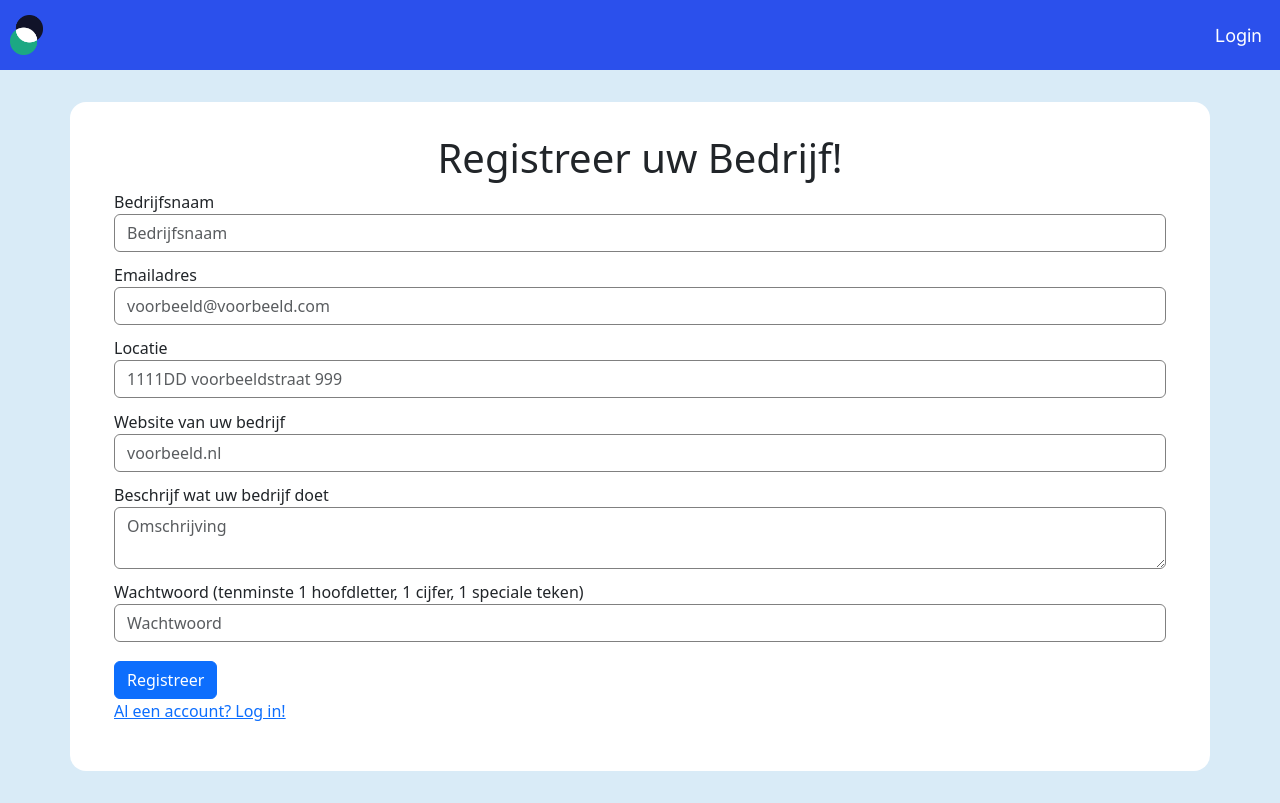
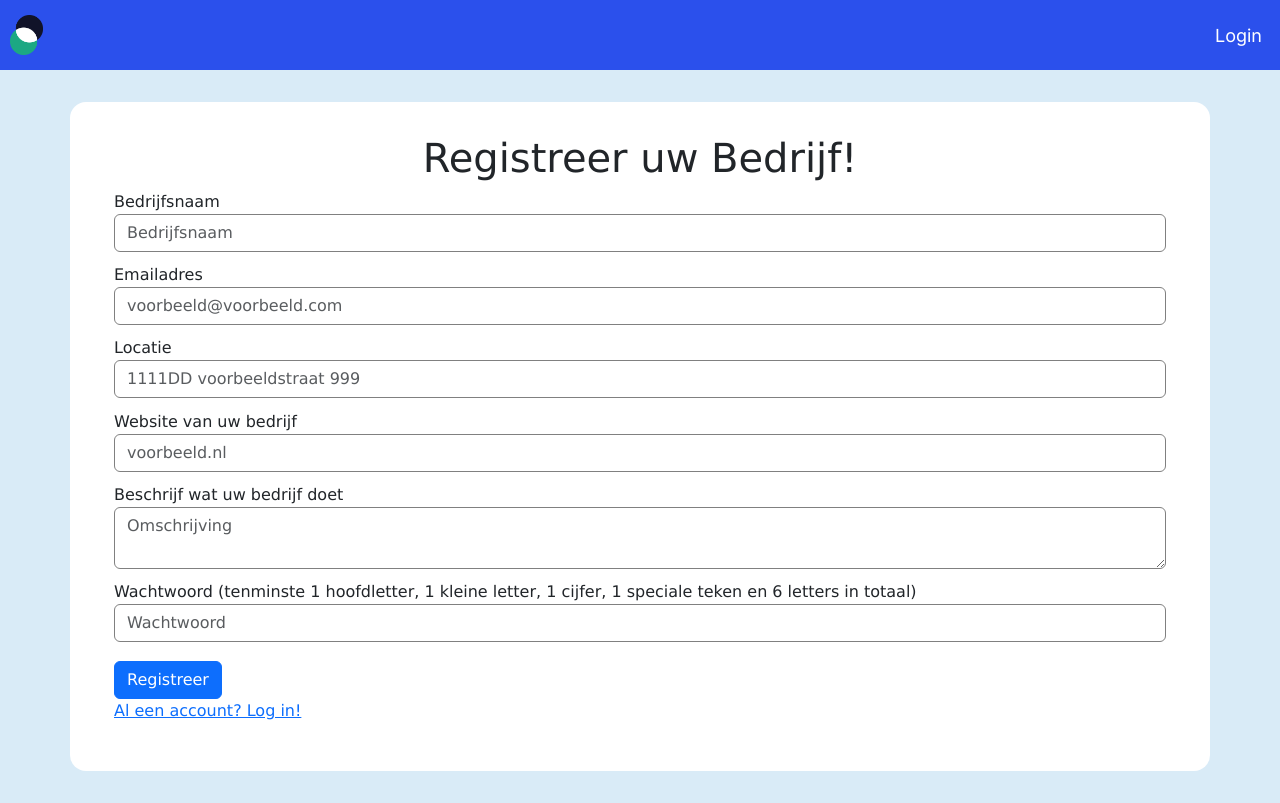
Before and after one commit to H2SE5C/accessibility-frontend, a React (Create React App) app: page /registreer-bedrijf in a window 1280 px wide. Built offline with nearby package versions, Linux system fonts and the light colour scheme.

Commit message:
betere errors, maar error wordt niet gefocused bij bedrijf registratie

```diff
--- a/src/Components/Loading.js
+++ b/src/Components/Loading.js
@@ -1,10 +1,8 @@
-import React from 'react';
-
 function Loading({ isLoading, children }) {
   return (
     <div>
       {isLoading ? (
-        <p>Laden...</p>
+        <p aria-live='assertive'>Laden... Wees geduldig.</p>
       ) : (
         <>
           {children}
--- a/src/Components/Pages/Login.js
+++ b/src/Components/Pages/Login.js
@@ -34,8 +34,18 @@ function Login() {
             navigate(from, {replace: true});
         }
         catch (err) {
+            //error catches kan misschien apart zodat het niet meerdere keren wordt herhaalt op andere pagina's
+            console.log(JSON.parse(err?.request?.response).message);
+           if(err?.message === "Network Error") {
+            setBericht("Kan database niet bereiken... Probeer later nog een keer.");
+           }
+           else if (err?.request?.response) {
+            setBericht(JSON.parse(err?.request?.response)?.message);
+           }
+           else {
+            setBericht(JSON.stringify(err?.message));
+           }
            setError(true);
-           setBericht(JSON.stringify(err?.message));
         }
         finally {
             setLoading(false);
@@ -47,7 +57,7 @@ function Login() {
             <Loading isLoading={isLoading}>
             <div className="header text-center">
                 <h1>Login</h1>
-                {error && <p>{bericht}</p>}
+                {error && <p className='text-danger'>{bericht}</p>}
             </div>
             <form onSubmit={handleSubmit}>
                 <div className="form-group">
--- a/src/Components/Pages/RegistreerBedrijf.js
+++ b/src/Components/Pages/RegistreerBedrijf.js
@@ -1,13 +1,13 @@
-import 'bootstrap/dist/css/bootstrap.css';
-import '../../css/styles.css';
-import { useState } from 'react';
-import axios from '../../api/axios';
-import { Link } from 'react-router-dom';
-import Loading from '../Loading';
-import { NavLink } from 'react-router-dom';
+import "bootstrap/dist/css/bootstrap.css";
+import "../../css/styles.css";
+import { useEffect, useRef, useState } from "react";
+import axios from "../../api/axios";
+import { Link } from "react-router-dom";
+import Loading from "../Loading";
+import { NavLink } from "react-router-dom";
 
 function RegistreerBedrijf() {
-    const REGISTREER_URL = '/api/authenticatie/registreer-bedrijf';
+  const REGISTREER_URL = "/api/authenticatie/registreer-bedrijf";
   const [bedrijfsnaam, setBedrijfsnaam] = useState("");
   const [email, setEmail] = useState("");
   const [locatie, setLocatie] = useState("");
@@ -18,7 +18,13 @@ function RegistreerBedrijf() {
   const [bericht, setBericht] = useState("");
   const [error, setError] = useState(false);
   const [success, setSuccess] = useState(false);
-    console.log(isLoading);
+  const errRef = useRef(null);
+
+  useEffect(() => {
+    setError(false);
+    setBericht('');
+  },[bedrijfsnaam, locatie, email, website, wachtwoord, omschrijving])
+
   async function handleSubmit(e) {
     e.preventDefault();
     setLoading(true);
@@ -29,67 +35,155 @@ function RegistreerBedrijf() {
         locatie: locatie,
         linkNaarBedrijf: website,
         wachtwoord: wachtwoord,
-                omschrijving: omschrijving
+        omschrijving: omschrijving,
       });
       setSuccess(true);
       setBericht(
-                "Account is aangemaakt! Een medewerker zal het informatie eerst bekijken en na een tijdje zal uw account geactiveerd worden."
-            + " Er zal een bevestiging verstuurd worden naar: " + email + " wanneer u kunt inloggen!");
+        "Account is aangemaakt! Een medewerker zal het informatie eerst bekijken en na een tijdje zal uw account geactiveerd worden." +
+          " Er zal een bevestiging verstuurd worden naar: " +
+          email +
+          " wanneer u kunt inloggen!"
+      );
       console.log(response);
+    } catch (err) {
+      // console.log(err?.request?.response);
+      if (err?.message === "Network Error") {
+        setBericht("Kan database niet bereiken... Probeer later nog een keer.");
+      } else if (err?.request?.response) {
+        setBericht(JSON.parse(err?.request?.response)?.message);
+      } else {
+        setBericht(JSON.stringify(err?.message));
       }
-        catch (err){
-            // console.log(err?.request?.response);
       setError(true);
-            setBericht(err?.message);
-            console.log(err);
+      console.log(errRef);
+      if (errRef.current) {
+        console.log("chekc");
+        errRef.current.focus();
       }
-        finally {
+    } finally {
       setLoading(false);
     }
-  /*      console.log(email, locatie, wachtwoord);*/
   }
   return (
     <div className="container">
       <Loading isLoading={isLoading}>
-                {success ?
+        {success ? (
           <>
-        <h1>{bericht}</h1>
+            <h1 aria-live="assertive">{bericht}</h1>
             <NavLink to="/login">Naar login</NavLink>
-        </> : <>
+          </>
+        ) : (
+          <>
             <div className="header text-center">
               <h1>Registreer uw Bedrijf!</h1>
-                { error && <p className='text-danger'>{bericht}</p>}
+              <p className={error ? "text-danger" : "buitenscherm"} ref={errRef} tabIndex={0}>{bericht}</p>
+              {console.log(errRef)}
             </div>
-            <form onSubmit={ handleSubmit }>
+            <form onSubmit={handleSubmit}>
               <div className="form-group">
                 <label htmlFor="bedrijfsnaam">Bedrijfsnaam</label>
-                    <input type="text" required className="form-control" id="bedrijfsnaam" placeholder="Bedrijfsnaam" value={bedrijfsnaam} onChange={(e) => { setBedrijfsnaam(e.target.value) }} />
+                <input
+                  type="text"
+                  required
+                  aria-required
+                  className="form-control"
+                  id="bedrijfsnaam"
+                  placeholder="Bedrijfsnaam"
+                  value={bedrijfsnaam}
+                  onChange={(e) => {
+                    setBedrijfsnaam(e.target.value);
+                  }}
+                />
               </div>
               <div className="form-group">
                 <label htmlFor="email">Emailadres</label>
-                    <input type="text" required className="form-control" id="email" placeholder="voorbeeld@voorbeeld.com" value={email} onChange={(e) => { setEmail(e.target.value) }} />
+                <input
+                  type="text"
+                  required
+                  aria-required
+                  className="form-control"
+                  id="email"
+                  placeholder="voorbeeld@voorbeeld.com"
+                  value={email}
+                  onChange={(e) => {
+                    setEmail(e.target.value);
+                  }}
+                />
               </div>
               <div className="form-group">
                 <label htmlFor="locatie">Locatie</label>
-                    <input type="text" required className="form-control" id="locatie" placeholder="1111DD voorbeeldstraat 999" value={locatie} onChange={(e) => { setLocatie(e.target.value) }}  />
+                <input
+                  type="text"
+                  required
+                  aria-required
+                  className="form-control"
+                  id="locatie"
+                  placeholder="1111DD voorbeeldstraat 999"
+                  value={locatie}
+                  onChange={(e) => {
+                    setLocatie(e.target.value);
+                  }}
+                />
               </div>
               <div className="form-group">
                 <label htmlFor="website">Website van uw bedrijf</label>
-                    <input type="text" required className="form-control" id="website" placeholder="voorbeeld.nl" value={website} onChange={(e) => { setWebsite(e.target.value) }} />
+                <input
+                  type="text"
+                  required
+                  aria-required
+                  className="form-control"
+                  id="website"
+                  placeholder="voorbeeld.nl"
+                  value={website}
+                  onChange={(e) => {
+                    setWebsite(e.target.value);
+                  }}
+                />
               </div>
               <div className="form-group">
-                    <label htmlFor="omschrijving">Beschrijf wat uw bedrijf doet</label>
-                    <textarea required className="form-control" id="omschrijving" placeholder="Omschrijving" value={omschrijving} onChange={(e) => { setOmschrijving(e.target.value) }} />
+                <label htmlFor="omschrijving">
+                  Beschrijf wat uw bedrijf doet
+                </label>
+                <textarea
+                  required
+                  aria-required
+                  className="form-control"
+                  id="omschrijving"
+                  placeholder="Omschrijving"
+                  value={omschrijving}
+                  onChange={(e) => {
+                    setOmschrijving(e.target.value);
+                  }}
+                />
               </div>
               <div className="form-group">
-                    <label htmlFor="wachtwoord">Wachtwoord (tenminste 1 hoofdletter, 1 cijfer, 1 speciale teken)</label>
-                    <input type="password" required className="form-control" id="wachtwoord" placeholder="Wachtwoord" value={wachtwoord} onChange={(e) => { setWachtwoord(e.target.value) }} />
+                <label htmlFor="wachtwoord">
+                  Wachtwoord (tenminste 1 hoofdletter, 1 kleine letter, 1
+                  cijfer, 1 speciale teken en 6 letters in totaal)
+                </label>
+                <input
+                  type="password"
+                  required
+                  aria-required
+                  className="form-control"
+                  id="wachtwoord"
+                  placeholder="Wachtwoord"
+                  value={wachtwoord}
+                  onChange={(e) => {
+                    setWachtwoord(e.target.value);
+                  }}
+                />
               </div>
 
-                <button type="submit" className="btn btn-primary mt-2">Registreer</button>
-                <p className="registreer-tekst"><Link to="/login">Al een account? Log in!</Link></p>
+              <button type="submit" className="btn btn-primary mt-2">
+                Registreer
+              </button>
+              <p className="registreer-tekst">
+                <Link to="/login">Al een account? Log in!</Link>
+              </p>
             </form>
-            </>}
+          </>
+        )}
       </Loading>
     </div>
   );
--- a/src/Components/Pages/RegistreerErvaringsdeskundige.js
+++ b/src/Components/Pages/RegistreerErvaringsdeskundige.js
@@ -1,6 +1,6 @@
 import "bootstrap/dist/css/bootstrap.css";
 import "../../css/styles.css";
-import { useState, useEffect } from "react";
+import { useState, useEffect, useRef } from "react";
 import axios from "../../api/axios";
 import { Link, NavLink } from "react-router-dom";
 import VoogdFormulier from "./VoogdFormulier";
@@ -26,10 +26,16 @@ function RegistreerErvaringsdeskundige() {
   const [success, setSuccess] = useState(false);
   const [error, setError] = useState(false);
   const [isLoading, setLoading] = useState(true);
+  const [geselecteerdeTypes, setGeselecteerdeTypes] = useState([]);
+  const [geselecteerdeAandoeningen, setGeselecteerdeAandoeningen] = useState([]);
+  const [geselecteerdeHulpmiddelen, setGeselecteerdeHulmiddelen] = useState([]);
+  const errRef = useRef();
 
   useEffect(() => {
-    console.log(commerciele);
-  },[commerciele])
+    setError(false);
+    setBericht('');
+  },[voornaam, achternaam, email, postcode, wachtwoord, telefoonnummer, voorkeurBenadering, typeOnderzoeken, aandoeningen, hulpmiddelen, voogd, commerciele, minderjarig])
+
   const fetchOnderzoeken = async () => {
     try {
         const responsTypeOnderzoeken = await axios(
@@ -46,8 +52,19 @@ function RegistreerErvaringsdeskundige() {
           setHulmiddelen(responsHulpmiddelen.data);
     }
    catch(err) {
-    setError(true);
-    setBericht("Probleem met database-> "+err);
+    if(err?.message === "Network Error") {
+      setBericht("Kan database niet bereiken... Probeer later nog een keer.");
+     }
+     else if (err?.request?.response) {
+      setBericht(JSON.parse(err?.request?.response)?.message);
+     }
+     else {
+      setBericht(JSON.stringify(err?.message));
+     }
+     setError(true);
+     if(errRef.current) {
+      errRef.current.focus();
+     }
    }
    finally {
     setLoading(false);
@@ -57,10 +74,6 @@ function RegistreerErvaringsdeskundige() {
   useEffect(() => {
     fetchOnderzoeken();
   }, []);
-
-  const [geselecteerdeTypes, setGeselecteerdeTypes] = useState([]);
-  const [geselecteerdeAandoeningen, setGeselecteerdeAandoeningen] = useState([]);
-  const [geselecteerdeHulpmiddelen, setGeselecteerdeHulmiddelen] = useState([]);
 
   const selecteerOnderzoekType = (event) => {
     const selected = Array.from(event.target.selectedOptions, (option) => {
@@ -79,6 +92,7 @@ function RegistreerErvaringsdeskundige() {
       );
       return { id: hulpmiddel.id, naam: hulpmiddel.naam };
     });
+
     setGeselecteerdeHulmiddelen(selected);
   };
 
@@ -126,9 +140,19 @@ function RegistreerErvaringsdeskundige() {
       setSuccess(true);
     }
     catch (err) {
-        setError(true);
-        setBericht(err.message);
-        console.log("error (kan wachtwoord probleem zijn): " + JSON.stringify(err));
+      if(err?.message === "Network Error") {
+       setBericht("Kan database niet bereiken...");
+      }
+      else if (err?.request?.response) {
+       setBericht(JSON.parse(err?.request?.response)?.message);
+      }
+      else {
+       setBericht(JSON.stringify("wachtwoord probleem? "+err?.message));
+      }
+      setError(true);
+      if(errRef.current) {
+        errRef.current.focus();
+       }
     }
     finally {
         setLoading(false);
@@ -139,14 +163,14 @@ function RegistreerErvaringsdeskundige() {
          <Loading isLoading={isLoading}>
         {success ?
         <>
-        <h1>{bericht}</h1>
+        <h1 aria-live="assertive">{bericht}</h1>
         <NavLink to="/login">Naar login</NavLink>
         </>
        :
         <>
         <div className="header text-center">
         <h1>Registreer als ervaringsdeskundige</h1>
-        {error ? <p className="text-danger">{bericht}</p> : null}
+        {<p className={error ? "text-danger" : "buitenscherm"} ref={errRef} tabIndex={0}>{bericht}</p>}
       </div>
 
       <form onSubmit={handleSubmit} className="row">
@@ -154,6 +178,7 @@ function RegistreerErvaringsdeskundige() {
           <label htmlFor="voornaam">Voornaam</label>
           <input
           required
+          aria-required
             type="text"
             className="form-control"
             id="voornaam"
@@ -168,6 +193,7 @@ function RegistreerErvaringsdeskundige() {
           <label htmlFor="achternaam">Achternaam</label>
           <input
           required
+          aria-required
             type="text"
             className="form-control"
             id="achternaam"
@@ -182,6 +208,7 @@ function RegistreerErvaringsdeskundige() {
           <label htmlFor="email">Emailadres</label>
           <input
           required
+          aria-required
             type="email"
             className="form-control"
             id="email"
@@ -196,6 +223,7 @@ function RegistreerErvaringsdeskundige() {
           <label htmlFor="postcode">Postcode</label>
           <input
           required
+          aria-required
             type="text"
             className="form-control"
             id="postcode"
@@ -210,6 +238,7 @@ function RegistreerErvaringsdeskundige() {
           <label htmlFor="telefoonnummer">Telefoonnummer</label>
           <input
           required
+          aria-required
             type="text"
             className="form-control"
             id="telefoonnummer"
@@ -222,9 +251,10 @@ function RegistreerErvaringsdeskundige() {
         </div>
 
         <div className="form-group">
-          <label htmlFor="wachtwoord">Wachtwoord (tenminste 1 hoofdletter, 1 cijfer, 1 speciale teken)</label>
+          <label htmlFor="wachtwoord">Wachtwoord (tenminste 1 hoofdletter, 1 kleine letter, 1 cijfer, 1 speciale teken en 6 letters in totaal)</label>
           <input
           required
+          aria-required
             type="password"
             className="form-control"
             id="wachtwoord"
@@ -250,23 +280,24 @@ function RegistreerErvaringsdeskundige() {
         </div>
         <div className="form-group col-md-12">
           <label htmlFor="hulpmiddel">
-            Kies de hulmiddel(en) dat u gebruikt (niet verplicht)
+            Kies het hulpmiddel(en) dat u gebruikt (niet verplicht)
           </label>
           <select
             id="hulpmiddel"
             className="form-control"
             multiple
+            aria-multiselectable={true}
             value={geselecteerdeHulpmiddelen.map((option) => option.naam)}
             onChange={selecteerHulpmiddel}>
             {hulpmiddelen.map((hulpmiddel) => (
               <option key={hulpmiddel.id} value={hulpmiddel.naam}>{hulpmiddel.naam}</option>
             ))}
           </select>
+          <div className="selectie-container" tabIndex={0}>
+            <p className="selectie">Uw geselecteerde hulpmiddelen:</p>
+            <span className="gekozen">{geselecteerdeHulpmiddelen.length !== 0 ? geselecteerdeHulpmiddelen.map((option) => ` ${option.naam}`).join(",") : " nog niets geselecteerd."}</span>
+        </div>
 
-        <div className="selectie-container">
-            <p className="selectie">Uw geselecteerde hulpmiddelen:</p>
-            <span className="gekozen">{geselecteerdeHulpmiddelen.map((option) => ` ${option.naam}`).join(",")}</span>
-        </div>
 
         </div>
         <div className="form-group col-md-6">
@@ -274,10 +305,13 @@ function RegistreerErvaringsdeskundige() {
             Kies uw voorkeur voor de type onderzoeken
           </label>
           <select
+          required
+          aria-required
             id="typeOnderzoek"
             className="form-control"
             multiple
             // size={3}
+            aria-multiselectable={true}
             value={geselecteerdeTypes.map((option) => option.naam)}
             onChange={selecteerOnderzoekType}>
             {typeOnderzoeken.map((typeOnderzoek) => (
@@ -285,9 +319,10 @@ function RegistreerErvaringsdeskundige() {
             ))}
           </select>
 
-        <div className="selectie-container">
+        <div className="selectie-container" tabIndex={0}>
             <p className="selectie">Uw geselecteerde onderzoekstypes:</p>
-            <span className="gekozen">{geselecteerdeTypes.map((option) => ` ${option.naam}`).join(",")}</span>
+            {console.log(geselecteerdeTypes)}
+            <span className="gekozen" >{geselecteerdeTypes.length !== 0 ? geselecteerdeTypes.map((option) => ` ${option.naam}`).join(",") : " nog niets geselecteerd."}</span>
         </div>
 
         </div>
@@ -295,9 +330,11 @@ function RegistreerErvaringsdeskundige() {
           <label htmlFor="Aandoeningen">Kies de toepassende aandoening(en)</label>
           <select
           required
+          aria-required
             id="Aandoeningen"
             className="form-control"
             multiple
+            aria-multiselectable={true}
             value={geselecteerdeAandoeningen.map((option) => option.naam)}
             onChange={selecteerAandoening}
           >
@@ -307,9 +344,9 @@ function RegistreerErvaringsdeskundige() {
               </option>
             ))}
           </select>
-          <div className="selectie-container">
+          <div className="selectie-container" tabIndex={0}>
             <p className="selectie">Uw geselecteerde aandoeningen:</p>
-            <span className="gekozen">{geselecteerdeAandoeningen.map((option) => ` ${option.naam}`).join(",")}</span>
+            <span className="gekozen">{geselecteerdeAandoeningen.length !== 0 ? geselecteerdeAandoeningen.map((option) => ` ${option.naam}`).join(",") : " nog niets geselecteerd."}</span>
           </div>
         </div>
 
--- a/src/Components/PersistLogin.js
+++ b/src/Components/PersistLogin.js
@@ -2,7 +2,7 @@ import {Outlet} from "react-router-dom";
 import { useState, useEffect} from 'react';
 import useAuth from '../hooks/useAuth';
 import useRefreshToken from "../hooks/useRefreshToken";
-
+import Loading from "./Loading";
 const PersistLogin = () => {
     const [isLoading, setIsLoading] = useState(true);
     const {userAuth} = useAuth();
@@ -25,9 +25,9 @@ const PersistLogin = () => {
     },[refresh, userAuth?.token])
 
     return (
-        <>
-        {isLoading ? <p>Laden...</p> : <Outlet />}
-        </>
+        <Loading isLoading={isLoading}>
+            <Outlet />
+        </Loading>
     )
 }
 export default PersistLogin;
--- a/src/css/styles.css
+++ b/src/css/styles.css
@@ -1,5 +1,6 @@
 body {
     background-color: #D9EBF7;
+    font-family: Verdana, Geneva, Tahoma, sans-serif;
 }
 
 .navigatie {
@@ -72,3 +73,8 @@ option {
 .selectie-container {
     margin-bottom: 2em;
 }
+
+.buitenscherm {
+    position: absolute;
+    left: -9999px;
+}
```
Also changed, not shown: src/Components/Pages/VoogdFormulier.js (+4 -4 lines). Lines whose indentation alone changed are shown as unchanged.
